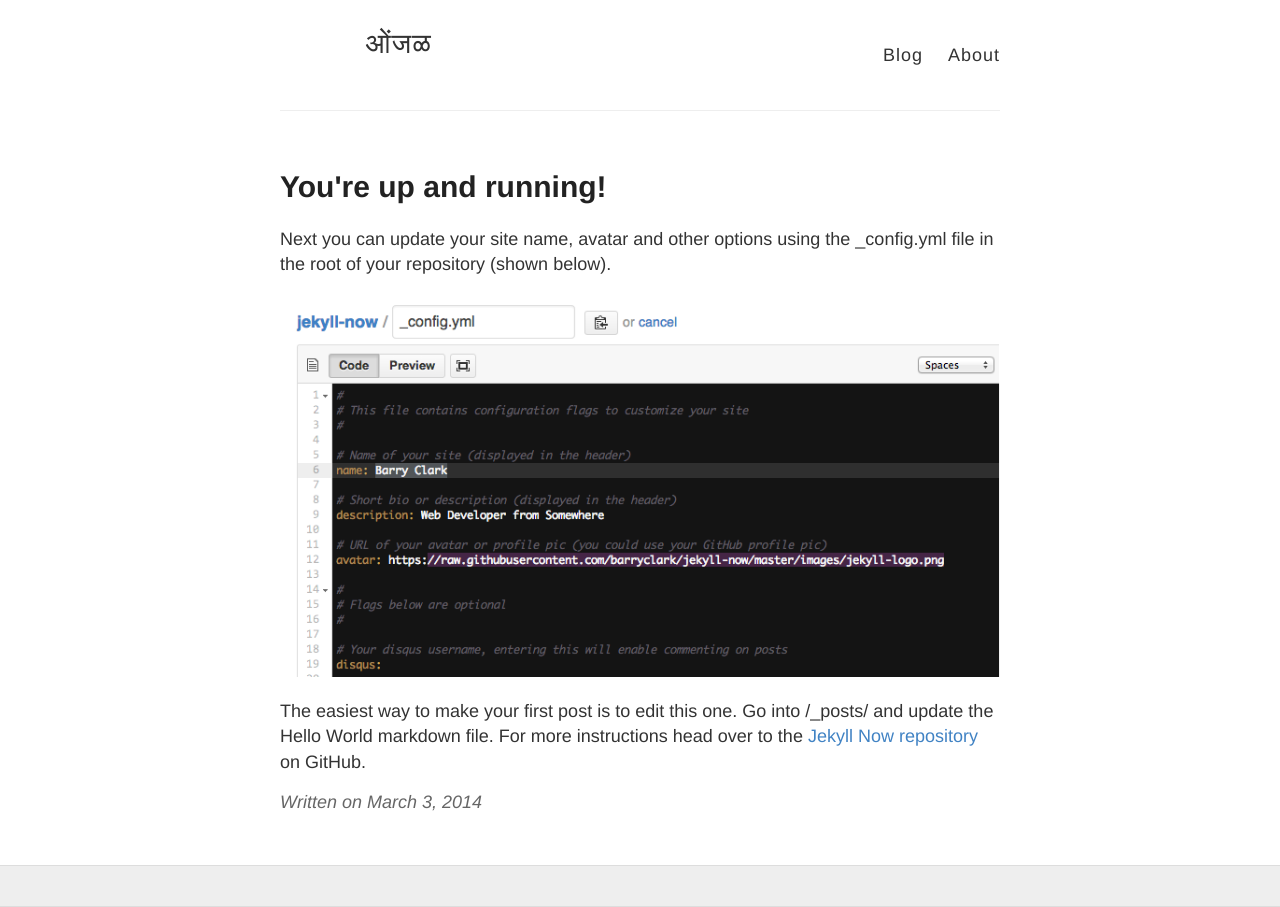
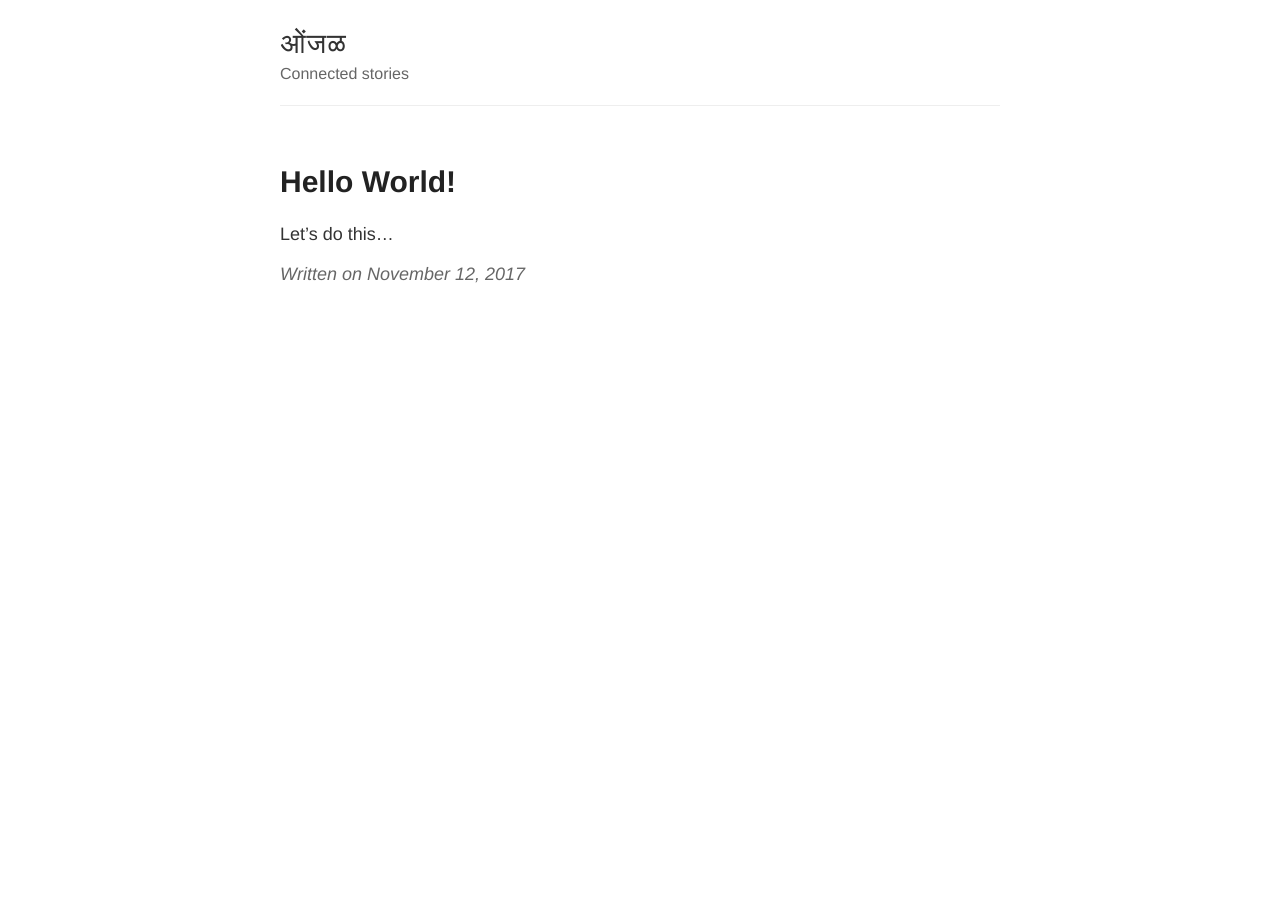
Before and after one commit to onjal/onjal.github.io, a Jekyll site: the page built from _posts/2017-11-12-Hello-World.md, in a window 1280 px wide. Built offline with Jekyll 4.4.1, drawn with Linux system fonts in a browser that asks for light colours.

Commit message:
More cleanup

```diff
--- a/_config.yml
+++ b/_config.yml
@@ -4,7 +4,7 @@
 
 # Name of your site (displayed in the header)
 name: ओंजळ
-
+description: Connected stories
 
 # Your website URL (e.g. http://barryclark.github.io or http://www.barryclark.co)
 # Used for Sitemap.xml and your RSS feed
--- a/_layouts/default.html
+++ b/_layouts/default.html
@@ -19,17 +19,10 @@
     <div class="wrapper-masthead">
       <div class="container">
         <header class="masthead clearfix">
-          <a href="{{ site.baseurl }}/" class="site-avatar"><img src="{{ site.avatar }}" /></a>
-
           <div class="site-info">
             <h1 class="site-name"><a href="{{ site.baseurl }}/">{{ site.name }}</a></h1>
             <p class="site-description">{{ site.description }}</p>
           </div>
-
-          <nav>
-            <a href="{{ site.baseurl }}/">Blog</a>
-            <a href="{{ site.baseurl }}/about">About</a>
-          </nav>
         </header>
       </div>
     </div>
@@ -38,14 +31,6 @@
       {{ content }}
     </div>
 
-    <div class="wrapper-footer">
-      <div class="container">
-        <footer class="footer">
-          {% include svg-icons.html %}
-        </footer>
-      </div>
-    </div>
-
     {% include analytics.html %}
   </body>
 </html>
--- a/_posts/2014-3-3-Hello-World.md
+++ /dev/null
@@ -1,10 +0,0 @@
----
-layout: post
-title: You're up and running!
----
-
-Next you can update your site name, avatar and other options using the _config.yml file in the root of your repository (shown below).
-
-![_config.yml]({{ site.baseurl }}/images/config.png)
-
-The easiest way to make your first post is to edit this one. Go into /_posts/ and update the Hello World markdown file. For more instructions head over to the [Jekyll Now repository](https://github.com/barryclark/jekyll-now) on GitHub.
--- /dev/null
+++ b/_posts/2017-11-12-Hello-World.md
@@ -0,0 +1,6 @@
+---
+layout: post
+title: Hello World!
+---
+
+Let's do this...
--- a/index.html
+++ b/index.html
@@ -9,10 +9,9 @@ layout: default
       <h1><a href="{{ site.baseurl }}{{ post.url }}">{{ post.title }}</a></h1>
 
       <div class="entry">
-        {{ post.excerpt }}
+        {{ post.content }}
       </div>
 
-      <a href="{{ site.baseurl }}{{ post.url }}" class="read-more">Read More</a>
     </article>
   {% endfor %}
 </div>
```
